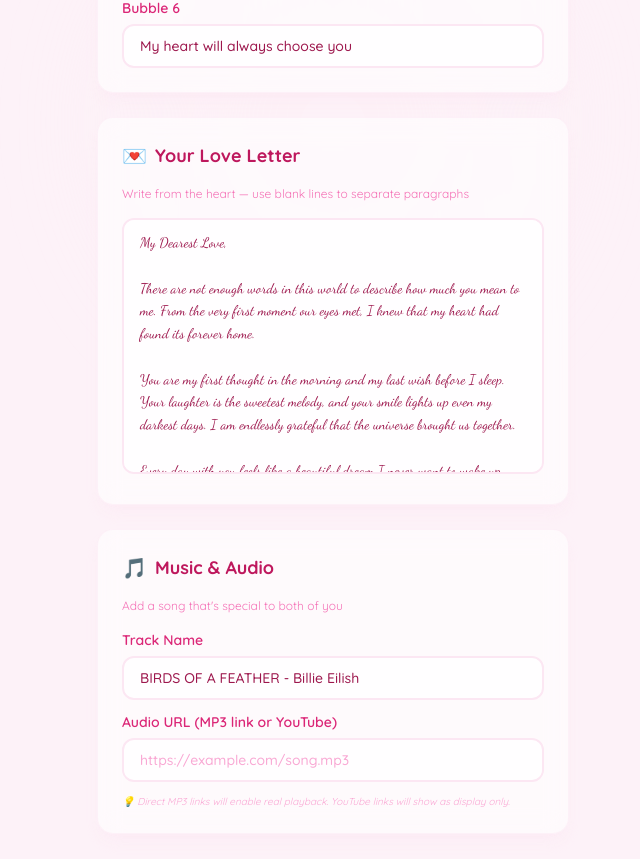
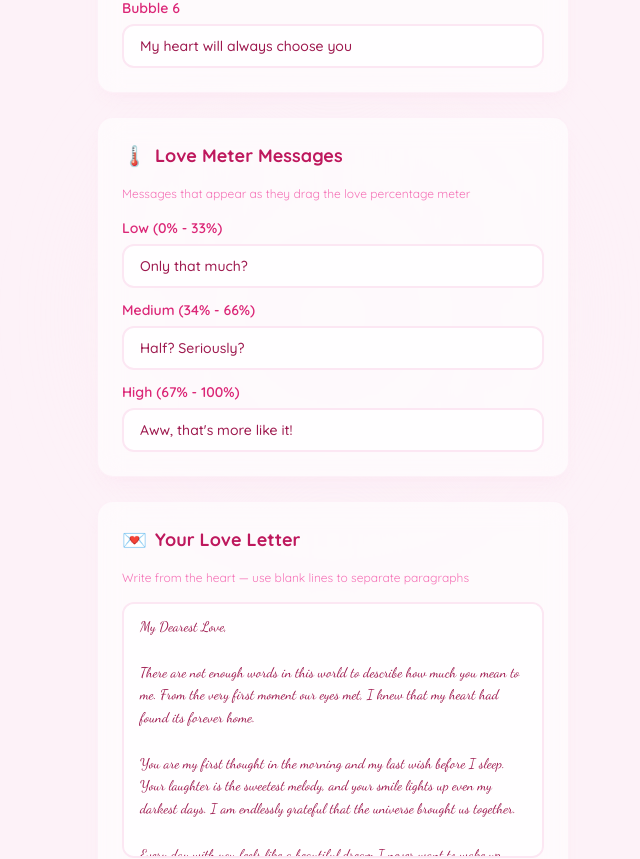
Before and after one commit to mohammmed111/meelad-zhra, a React (Vite) app: page / in a window 1280 px wide. Shown: the part 775-1634 px from the top of the page, without its empty margins (307-947 px from the left). Built offline with nearby package versions, Linux system fonts and the light colour scheme.

Commit message:
جعل الموقع يعمل

```diff
--- a/src/components/CreatorDashboard.jsx
+++ b/src/components/CreatorDashboard.jsx
@@ -153,6 +153,9 @@ export default function CreatorDashboard() {
   // Form state
   const [bubbleTexts, setBubbleTexts] = useState([...DEFAULT_GIFT_DATA.bubbleTexts])
   const [letterText, setLetterText] = useState(DEFAULT_GIFT_DATA.letterText)
+  const [meterLow, setMeterLow] = useState(DEFAULT_GIFT_DATA.meterLow)
+  const [meterMedium, setMeterMedium] = useState(DEFAULT_GIFT_DATA.meterMedium)
+  const [meterHigh, setMeterHigh] = useState(DEFAULT_GIFT_DATA.meterHigh)
   const [audioUrl, setAudioUrl] = useState(DEFAULT_GIFT_DATA.audioUrl)
   const [trackName, setTrackName] = useState(DEFAULT_GIFT_DATA.trackName)
 
@@ -168,6 +171,9 @@ export default function CreatorDashboard() {
       const docRef = await addDoc(collection(db, 'gifts'), {
         bubbleTexts,
         letterText,
+        meterLow,
+        meterMedium,
+        meterHigh,
         audioUrl,
         trackName,
         createdAt: Date.now()
@@ -248,6 +254,33 @@ export default function CreatorDashboard() {
                 </div>
               </FormSection>
 
+              {/* ── Love Meter Messages ── */}
+              <FormSection title="Love Meter Messages" icon="🌡️" delay={0.2}>
+                <p className="text-pink-400 text-xs mb-4">
+                  Messages that appear as they drag the love percentage meter
+                </p>
+                <div className="space-y-3">
+                  <InputField
+                    label="Low (0% - 33%)"
+                    value={meterLow}
+                    onChange={(e) => setMeterLow(e.target.value)}
+                    placeholder="Only that much?"
+                  />
+                  <InputField
+                    label="Medium (34% - 66%)"
+                    value={meterMedium}
+                    onChange={(e) => setMeterMedium(e.target.value)}
+                    placeholder="Half? Seriously?"
+                  />
+                  <InputField
+                    label="High (67% - 100%)"
+                    value={meterHigh}
+                    onChange={(e) => setMeterHigh(e.target.value)}
+                    placeholder="Aww, that's more like it!"
+                  />
+                </div>
+              </FormSection>
+
               {/* ── Love Letter ── */}
               <FormSection title="Your Love Letter" icon="💌" delay={0.25}>
                 <p className="text-pink-400 text-xs mb-4">
--- a/src/components/LoveTest.jsx
+++ b/src/components/LoveTest.jsx
@@ -199,13 +199,22 @@ function SuperHappyCat() {
 }
 
 /* ──── Slider Mood Logic ──── */
-function getCatState(value) {
-  if (value <= 24) return { Cat: SadCat, text: 'Only that much?', mood: 'sad' }
-  if (value <= 44) return { Cat: CryingCat, text: 'Only that much?', mood: 'crying' }
-  if (value <= 58) return { Cat: AnnoyedCat, text: 'That hurts...', mood: 'annoyed' }
-  if (value <= 91) return { Cat: ConfusedCat, text: 'Half? Seriously?', mood: 'confused' }
-  if (value <= 199) return { Cat: HappyCat, text: "Aww, that's more like it!", mood: 'happy' }
-  return { Cat: SuperHappyCat, text: 'Correct answer!', mood: 'superhappy' }
+function getCatState(value, customMessages = {}) {
+  let CatComp, mood;
+  if (value <= 2) { CatComp = SadCat; mood = 'sad' }
+  else if (value <= 4) { CatComp = CryingCat; mood = 'crying' }
+  else if (value <= 6) { CatComp = AnnoyedCat; mood = 'annoyed' }
+  else if (value <= 9) { CatComp = ConfusedCat; mood = 'confused' }
+  else if (value <= 20) { CatComp = HappyCat; mood = 'happy' }
+  else { CatComp = SuperHappyCat; mood = 'superhappy' }
+
+  let text = '';
+  if (value < 34) text = customMessages.meterLow || 'Only that much?';
+  else if (value < 67) text = customMessages.meterMedium || 'Half? Seriously?';
+  else if (value < 100) text = customMessages.meterHigh || "Aww, that's more like it!";
+  else text = 'Correct answer!';
+
+  return { Cat: CatComp, text, mood }
 }
 
 /* ──── Heart Thumb Overlay ──── */
@@ -244,18 +253,17 @@ function HeartThumb({ value, max, sliderRef }) {
 }
 
 /* ──── Main Component ──── */
-export default function LoveTest({ onPass }) {
+export default function LoveTest({ onPass, messages }) {
   const [value, setValue] = useState(0)
   const sliderRef = useRef(null)
-  const { Cat, text, mood } = getCatState(value)
-  const showNext = value >= 1000
+  const { Cat, text, mood } = getCatState(value, messages)
+  const showNext = value >= 100
 
-  const percent = `${value / 10}%`
-  // Map value 0-1000 to display percentage 0%-1000%
+  // Display percentage directly as value%
   const displayPercent = `${value}%`
 
-  // Calculate fill percentage for the track
-  const fillPercent = (value / 1000) * 100
+  // Calculate fill percentage for the track (since max is 100, it's just the value)
+  const fillPercent = value
 
   return (
     <div className="relative flex flex-col items-center justify-center min-h-screen min-h-[100dvh] bg-pink-50 px-6 py-8 overflow-hidden">
@@ -355,18 +363,18 @@ export default function LoveTest({ onPass }) {
             ref={sliderRef}
             type="range"
             min="0"
-            max="1000"
+            max="100"
             value={value}
             onChange={(e) => setValue(Number(e.target.value))}
             className="love-slider w-full relative z-[2]"
           />
-          <HeartThumb value={value} max={1000} sliderRef={sliderRef} />
+          <HeartThumb value={value} max={100} sliderRef={sliderRef} />
         </div>
 
         {/* Min/Max labels */}
         <div className="flex justify-between mt-2 text-xs text-pink-400 font-medium">
           <span>0%</span>
-          <span>1000%</span>
+          <span>100%</span>
         </div>
       </div>
 
--- a/src/components/ViewerExperience.jsx
+++ b/src/components/ViewerExperience.jsx
@@ -58,6 +58,9 @@ export default function ViewerExperience() {
     ? {
         bubbleTexts: giftData.bubbleTexts || DEFAULT_GIFT_DATA.bubbleTexts,
         letterText: giftData.letterText || DEFAULT_GIFT_DATA.letterText,
+        meterLow: giftData.meterLow || DEFAULT_GIFT_DATA.meterLow,
+        meterMedium: giftData.meterMedium || DEFAULT_GIFT_DATA.meterMedium,
+        meterHigh: giftData.meterHigh || DEFAULT_GIFT_DATA.meterHigh,
         audioUrl: giftData.audioUrl || DEFAULT_GIFT_DATA.audioUrl,
         trackName: giftData.trackName || DEFAULT_GIFT_DATA.trackName,
       }
@@ -113,7 +116,14 @@ export default function ViewerExperience() {
       case 'loveTest':
         return (
           <motion.div key="loveTest" variants={pageVariants} initial="initial" animate="animate" exit="exit" className="w-full min-h-screen min-h-[100dvh]">
-            <LoveTest onPass={() => navigateTo('giftHub')} />
+            <LoveTest
+              onPass={() => navigateTo('giftHub')}
+              messages={{
+                meterLow: mergedData.meterLow,
+                meterMedium: mergedData.meterMedium,
+                meterHigh: mergedData.meterHigh
+              }}
+            />
           </motion.div>
         )
       case 'giftHub':
--- a/src/context/GiftContext.jsx
+++ b/src/context/GiftContext.jsx
@@ -14,6 +14,9 @@ export const DEFAULT_GIFT_DATA = {
   ],
   letterText:
     "My Dearest Love,\n\nThere are not enough words in this world to describe how much you mean to me. From the very first moment our eyes met, I knew that my heart had found its forever home.\n\nYou are my first thought in the morning and my last wish before I sleep. Your laughter is the sweetest melody, and your smile lights up even my darkest days. I am endlessly grateful that the universe brought us together.\n\nEvery day with you feels like a beautiful dream I never want to wake up from. You make me a better person, and I promise to spend every breath making you feel as loved and cherished as you make me feel.\n\nThank you for being my best friend, my partner, my home. I love you more than yesterday, but less than tomorrow.\n\nUntil the stars forget to shine...",
+  meterLow: 'Only that much?',
+  meterMedium: 'Half? Seriously?',
+  meterHigh: "Aww, that's more like it!",
   audioUrl: '',
   trackName: 'BIRDS OF A FEATHER - Billie Eilish',
 }
```
Also changed, not shown: test-firestore.js (added, +31 -0 lines).
